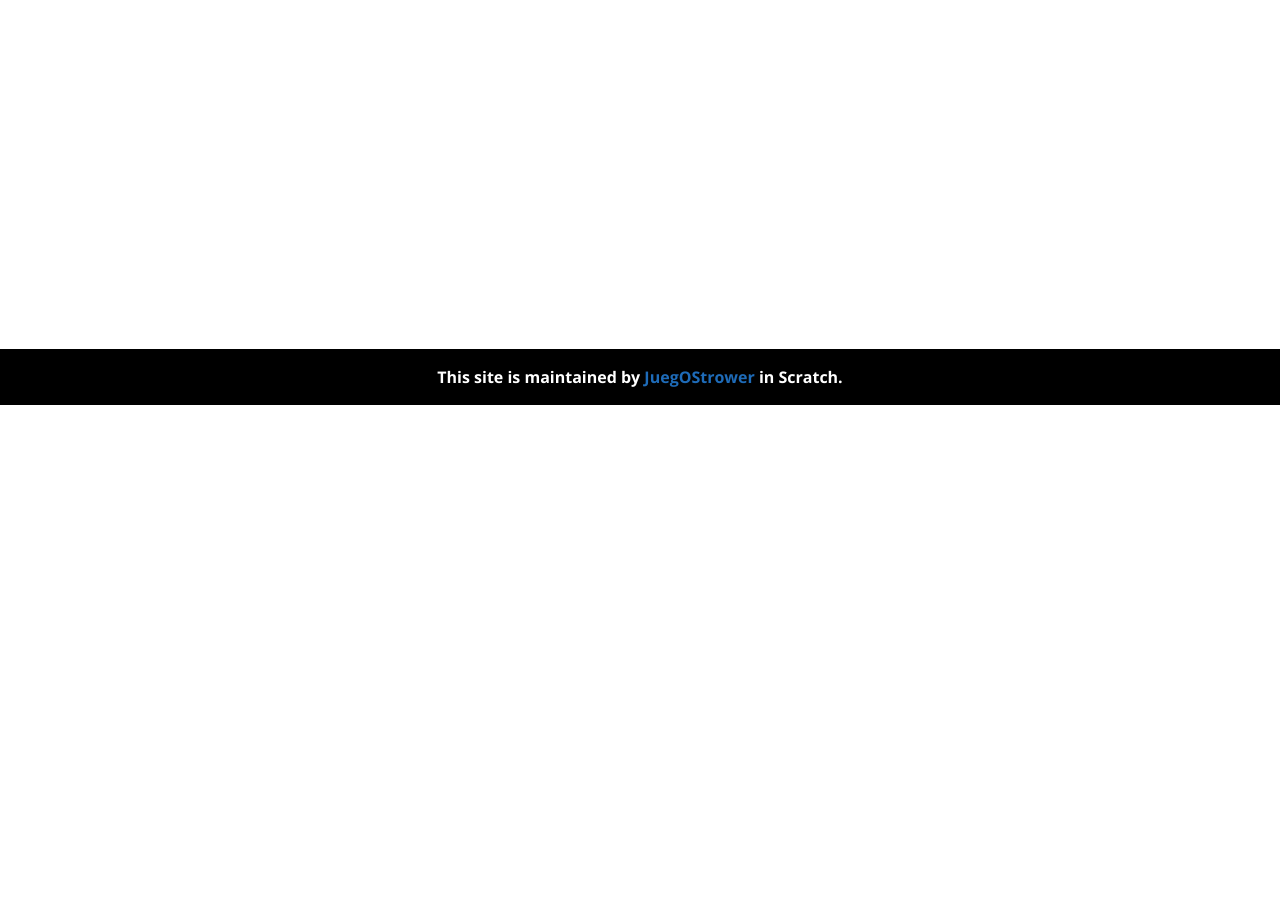
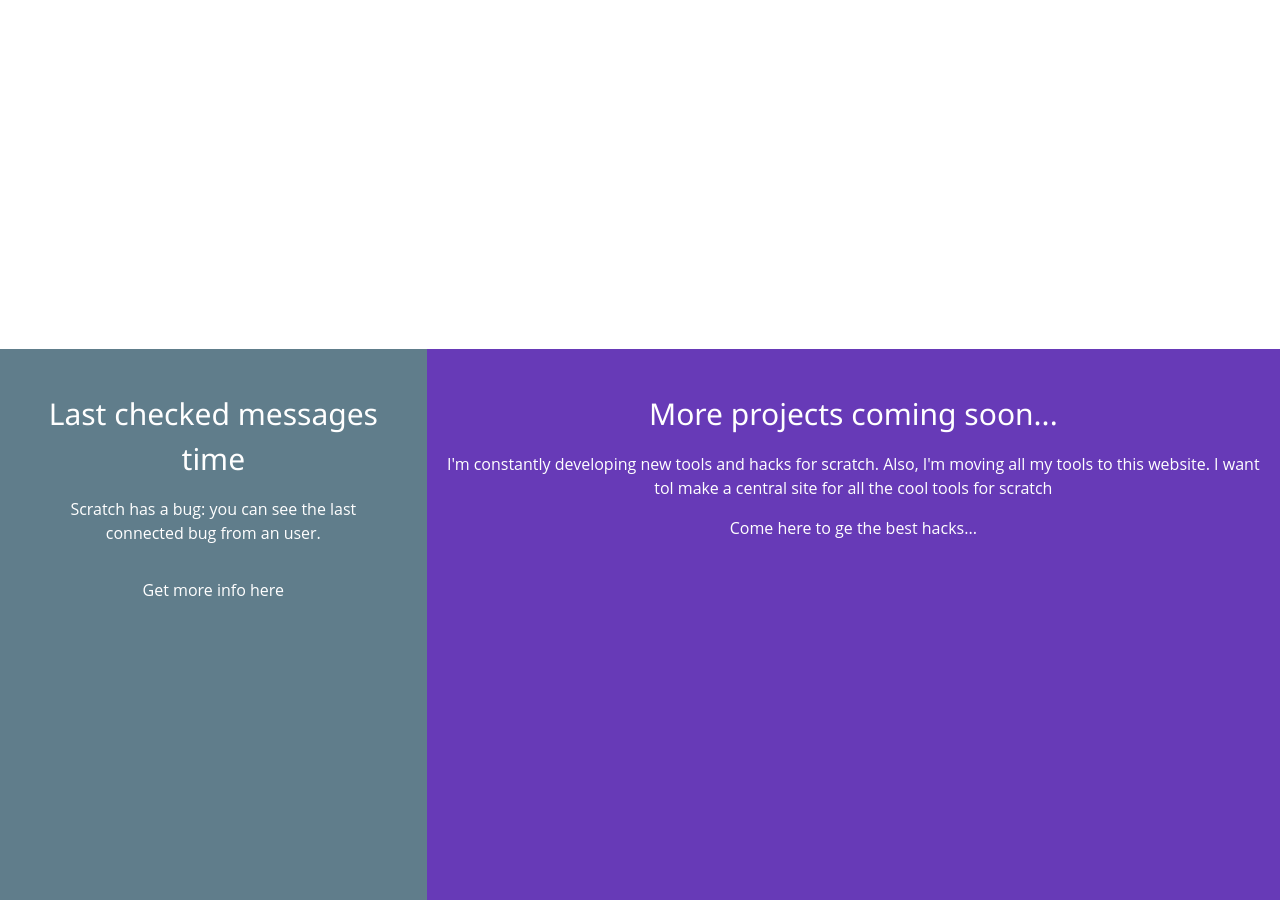
Before and after one commit to JuegOStrower/juegostrower.github.io, a Jekyll site: the page index.html, which Jekyll copies as it is, in a window 1280 px wide and 900 px high, scrolled down 1144 px. Built offline with Jekyll 4.4.1, drawn with Linux system fonts in a browser that asks for light colours; comment, search, counter and statistics services are not loaded; before the commit the page ends 1549 px from its top, so only the background shows below that.

Commit message:
Update index.html

```diff
--- a/index.html
+++ b/index.html
@@ -6,7 +6,6 @@
     <meta name="description" content="JuegOStrower's website with the best tools for Scracth">
     <meta name="viewport" content="width=device-width, initial-scale=1">
     <meta name="theme-color" content="#157878">
-    <link href="https://fonts.googleapis.com/css?family=Open+Sans:400,700" rel="stylesheet" type="text/css">
     <link rel="stylesheet" href="/assets/css/style.css">
     <script async="" src="https://www.googletagmanager.com/gtag/js?id=UA-82877528-5"></script>
     <script>
@@ -122,6 +121,22 @@
     <p>Get more info here</p></div>
   </div>
 </div>
+      <div class="w3-row">
+  <div class="w3-third w3-blue-gray
+ w3-container" style="min-height:580px">
+    <div class="w3-padding-32 w3-center">
+      <h2>Last checked messages time</h2>
+      <p class="w3-container">Scratch has a bug: you can see the last connected bug from an user.</p>
+      <div class="w3-container w3-responsive">
+      </div>
+    <p>Get more info here</p></div>
+  </div><div class="w3-twothird w3-deep-purple w3-center" style="min-height:580px" id="work">
+    <div class="w3-padding-32">
+      <h2>More projects coming soon...</h2>
+      <p class="w3-container">I'm constantly developing new tools and hacks for scratch. Also, I'm moving all my tools to this website. I want tol make a central site for all the cool tools for scratch</p>
+    <p>Come here to ge the best hacks...</p></div>
+  </div>
+</div>
 <footer class="w3-center w3-container w3-black w3-padding-16">
         <span class="site-footer-owner">This site is maintained by <a href="https://scratch.mit.edu/users/JuegOStrower">JuegOStrower</a> in Scratch.</span>
       </footer></body></html>
```
